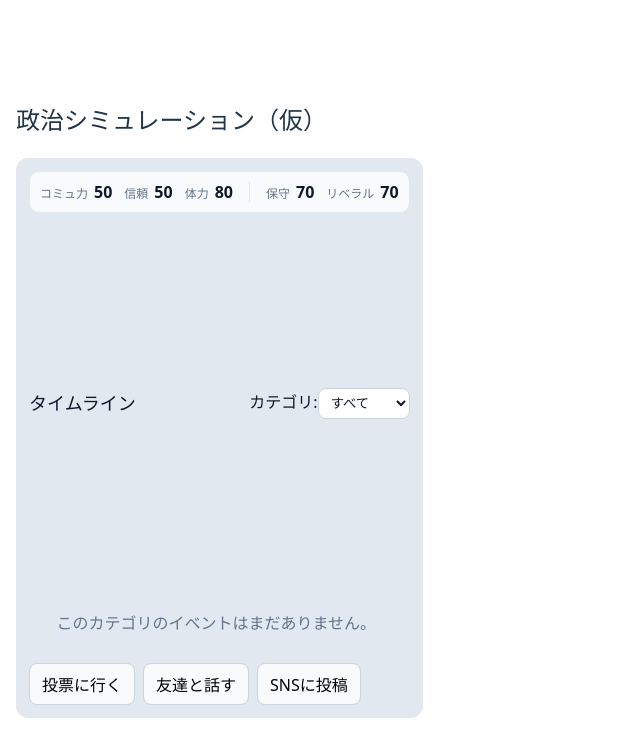
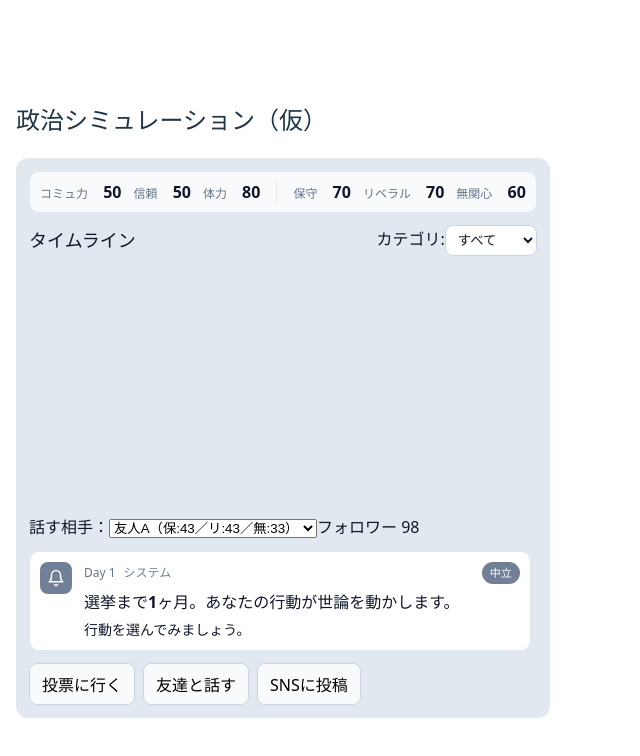
Before and after one commit to shyu-sui/political-sim-mvp, a React (Vite) app in the folder PoliticalSim/: page / in a window 1280 px wide. Shown: the top 756 px of the page, without its empty margins (0-640 px from the left). Built offline with nearby package versions, Linux system fonts and the light colour scheme.

Commit message:
STEP 60-69

```diff
--- a/PoliticalSim/src/components/TimeLine.tsx
+++ b/PoliticalSim/src/components/TimeLine.tsx
@@ -12,8 +12,48 @@ export type TimelineEvent = {
   title: string;
   description?: string;
   impact: Impact;
+  delta?: { cons?: number; lib?: number; apa?: number; followers?: number };
 };
 
+// --- 友達（NPC）関連 ---
+// 友達の政治傾向（0-100）
+type Friend = {
+  id: string;
+  name: string;
+  conservative: number;
+  liberal: number;
+  apathetic: number;
+};
+
+function randRange(min: number, max: number) {
+  return Math.floor(Math.random() * (max - min + 1)) + min;
+}
+
+function makeInitialFriends(): Friend[] {
+  return [
+    {
+      id: crypto.randomUUID(),
+      name: '友人A',
+      conservative: randRange(30, 70),
+      liberal: randRange(30, 70),
+      apathetic: randRange(20, 60),
+    },
+    {
+      id: crypto.randomUUID(),
+      name: '友人B',
+      conservative: randRange(30, 70),
+      liberal: randRange(30, 70),
+      apathetic: randRange(20, 60),
+    },
+    {
+      id: crypto.randomUUID(),
+      name: '友人C',
+      conservative: randRange(30, 70),
+      liberal: randRange(30, 70),
+      apathetic: randRange(20, 60),
+    },
+  ];
+}
 
 // 54: プレイヤーステータスの型
 type PlayerStatus = {
@@ -29,6 +69,8 @@ type PublicOpinion = {
   apathetic: number;    // 無関心
 };
 
+type NewsSpec = { title: string; desc: string; effect: Partial<PublicOpinion> };
+
 
 // 1) フィルター型を追加（'all' + 既存カテゴリ）
 type Filter = 'all' | EventCategory;
@@ -36,7 +78,16 @@ type Filter = 'all' | EventCategory;
 // 選択肢を as const で一元管理（タイポ防止）
 const FILTER_OPTIONS = ['all', 'news', 'sns', 'friend', 'action', 'system'] as const;
 
-const initialEvents: TimelineEvent[] = [/* …あなたの既存の初期イベント… */];
+const initialEvents: TimelineEvent[] = [
+  {
+    id: crypto.randomUUID(),
+    date: 'Day 1',
+    category: 'system',
+    title: '選挙まで1ヶ月。あなたの行動が世論を動かします。',
+    description: '行動を選んでみましょう。',
+    impact: 'neutral',
+  },
+];
 
 const categoryMeta: Record<
   EventCategory,
@@ -54,6 +105,12 @@ const impactColor: Record<Impact, string> = { good: '#38a169', bad: '#e53e3e', n
 
 export default function Timeline() {
   const [events, setEvents] = useState<TimelineEvent[]>(initialEvents);
+
+  // 62: 友達リスト
+  const [friends, setFriends] = useState<Friend[]>(makeInitialFriends());
+
+  // 67: SNSフォロワー
+  const [followers, setFollowers] = useState<number>(randRange(80, 150));
 
 
   // 55: ステータスを useState 管理（初期値は50基準）
@@ -84,14 +141,49 @@ export default function Timeline() {
     setFilter(v);
   };
 
+
+  const fmt0 = (n: number) => Math.round(n).toString();      // 小数点なし
+  const fmt1 = (n: number) => Number(n).toFixed(1);          // 1桁だけ見せたいとき用
+
+  // NEWS
+  const NEWS_POOL: NewsSpec[] = [
+    { title: '経済指標が改善',   desc: '市況がやや持ち直しムード。', effect: { conservative: +0.5, liberal: +0.5, apathetic: -0.5 } },
+    { title: '物価高の懸念強まる', desc: '生活実感と政府評価にギャップ。', effect: { conservative: -0.5, liberal: +0.5, apathetic: +0.5 } },
+    { title: '災害対応が迅速',     desc: '政府への信頼がわずかに上向く。', effect: { conservative: +0.8, liberal: +0.3, apathetic: -0.6 } },
+    { title: '外交会談が難航',     desc: '国際関係の先行きに不安。',     effect: { conservative: -0.6, liberal: -0.6, apathetic: +0.6 } },
+  ];
+  function maybePushNews(prob = 0.3) {
+    if (Math.random() > prob) return;
+
+    const spec = NEWS_POOL[Math.floor(Math.random() * NEWS_POOL.length)];
+
+    setOpinion((o) => ({
+      conservative: Math.max(0, Math.min(100, o.conservative + (spec.effect.conservative ?? 0))),
+      liberal:      Math.max(0, Math.min(100, o.liberal      + (spec.effect.liberal ?? 0))),
+      apathetic:    Math.max(0, Math.min(100, o.apathetic    + (spec.effect.apathetic ?? 0))),
+    }));
+
+    const date = `Day ${Math.ceil((events.length + 1) / 2)}`;
+    setEvents((prev) => [
+      {
+        id: crypto.randomUUID(),
+        date,
+        category: 'news',
+        title: spec.title,
+        description: spec.desc,
+        impact: 'neutral',
+      },
+      ...prev,
+    ]);
+  }
   const addActionEvent = (type: 'vote' | 'talk' | 'post') => {
     const date = `Day ${Math.ceil((events.length + 1) / 2)}`;
     if (type === 'vote') {
+      const deltaApa = -3;
       // ステータス/世論の変化
       setStatus((s) => ({ ...s, credibility: Math.min(100, s.credibility + 2), energy: Math.max(0, s.energy - 5) })); // ← 追加
-      setOpinion((o) => ({ ...o, apathetic: Math.max(0, o.apathetic - 3) })); // ← 追加
+      setOpinion((o) => ({ ...o, apathetic: Math.max(0, o.apathetic + deltaApa) }));
       setEvents((prev) => [
-        ...prev,
         {
           id: crypto.randomUUID(),
           date,
@@ -99,20 +191,43 @@ export default function Timeline() {
           title: '投票に行った',
           description: '自分の意思を示したことで周囲の関心がわずかに向上。',
           impact: 'good',
+          delta: { apa: deltaApa },
         },
+        ...prev,
       ]);
+      maybePushNews(); // 行動後に 30% でニュース発生
     } else if (type === 'talk') {
+      // 選択UIで先頭の友達が「話す相手」
+      const target = friends[0] ?? friends[Math.floor(Math.random() * friends.length)];
+      if (!target) return;
+
+      // 変化量（±1 or ±2）／無関心は下がりやすい
+      const swing = () => (Math.random() < 0.5 ? -1 : 1) * (Math.random() < 0.7 ? 1 : 2);
+      const deltaCons = swing();
+      const deltaLib  = swing();
+      const deltaApa  = -1;
+
+      const updated = {
+        ...target,
+        conservative: Math.max(0, Math.min(100, target.conservative + deltaCons)),
+        liberal:      Math.max(0, Math.min(100, target.liberal + deltaLib)),
+        apathetic:    Math.max(0, Math.min(100, target.apathetic + deltaApa)),
+      };
+
+      // 友達リストを更新
+      setFriends(prev => prev.map(f => (f.id === target.id ? updated : f)));
+
+      // 世論への伝播（係数0.2）
+      const spread = 0.2;
+      setOpinion(o => ({
+        conservative: Math.max(0, Math.min(100, o.conservative + spread * deltaCons)),
+        liberal:      Math.max(0, Math.min(100, o.liberal      + spread * deltaLib)),
+        apathetic:    Math.max(0, Math.min(100, o.apathetic    + spread * deltaApa)),
+      }));
+
+      // ステータス
       setStatus((s) => ({ ...s, comm: Math.min(100, s.comm + 3), energy: Math.max(0, s.energy - 3) })); // ← 追加
-      // 友人と議論すると保守/リベラルが双方微動、無関心が少し減る
-      setOpinion((o) => ({
-        ...o,
-        conservative: Math.min(100, o.conservative + (Math.random() < 0.5 ? 1 : 0)),
-        liberal: Math.min(100, o.liberal + (Math.random() < 0.5 ? 1 : 0)),
-        apathetic: Math.max(0, o.apathetic - 1),
-      })); // ← 追加
-
       setEvents((prev) => [
-        ...prev,
         {
           id: crypto.randomUUID(),
           date,
@@ -120,34 +235,54 @@ export default function Timeline() {
           title: '友達と話した',
           description: '友達の政治傾向が少し変化。世論にも微細な波紋。',
           impact: 'neutral',
+          delta: { cons: deltaCons, lib: deltaLib, apa: deltaApa },
         },
+        ...prev,
       ]);
+      maybePushNews(); // 行動後に 30% でニュース発生
     } else {
       const bad = Math.random() < 0.15;
+
+      // フォロワー増減（-5〜-30 / +10〜+40）
+      const deltaFollowers = bad
+        ? - (5 + Math.floor(Math.random() * 26))
+        :   (10 + Math.floor(Math.random() * 31));
+      setFollowers(n => Math.max(0, n + deltaFollowers));
+
+      // 影響倍率（1.0 + followers * 0.0005, 上限2.5）
+      const influenceMul = Math.min(2.5, 1.0 + (followers * 0.0005));
+
+      // 世論へ反映（倍率込）
+      setOpinion((o) => ({
+        conservative: Math.max(0, Math.min(100, o.conservative + (bad ? 0.5 : 0)   * influenceMul)),
+        liberal:      Math.max(0, Math.min(100, o.liberal      + (bad ? -0.5 : 1) * influenceMul)),
+        apathetic:    Math.max(0, Math.min(100, o.apathetic    + (bad ? 1 : -0.5) * influenceMul)),
+      }));
+
+      // ステータス
       setStatus((s) => ({
         ...s,
         comm: Math.min(100, s.comm + (bad ? -2 : 2)),
         credibility: Math.min(100, Math.max(0, s.credibility + (bad ? -4 : 1))),
         energy: Math.max(0, s.energy - 2),
-      })); // ← 追加
-      setOpinion((o) => ({
-        ...o,
-        liberal: Math.min(100, o.liberal + (bad ? -1 : 2)),
-        conservative: Math.min(100, o.conservative + (bad ? 1 : 0)),
-        apathetic: Math.max(0, o.apathetic + (bad ? 2 : -1)),
-      })); // ← 追加
+      }));
 
+      // ログ（先頭）
       setEvents((prev) => [
-        ...prev,
         {
           id: crypto.randomUUID(),
           date,
           category: 'sns',
           title: 'SNSに投稿した',
-          description: 'フォロワーがわずかに増加。稀に炎上の可能性。',
-          impact: Math.random() < 0.15 ? 'bad' : 'good',
+          description: bad
+            ? '炎上。フォロワーが減少し、信頼低下・関心後退。'
+            : '反響あり。フォロワーが増加し、関心が少し高まった。',
+          impact: bad ? 'bad' : 'good',
+          delta: { followers: deltaFollowers },
         },
+        ...prev,
       ]);
+      maybePushNews(); // 行動後に 30% でニュース発生
     }
   };
 
@@ -157,24 +292,24 @@ export default function Timeline() {
     {/* ステータスバー */}
       <div className="tl-statusbar">
         <div className="tl-stat">
-          <span>コミュ力</span><strong>{status.comm}</strong>
+          <span>コミュ力</span><strong>{fmt0(status.comm)}</strong>
         </div>
         <div className="tl-stat">
-          <span>信頼</span><strong>{status.credibility}</strong>
+          <span>信頼</span><strong>{fmt0(status.credibility)}</strong>
         </div>
         <div className="tl-stat">
-          <span>体力</span><strong>{status.energy}</strong>
+          <span>体力</span><strong>{fmt0(status.energy)}</strong>
         </div>
         <div className="tl-divider" />
         <div className="tl-stat">
-          <span>保守</span><strong>{opinion.conservative}</strong>
+          <span>保守</span><strong>{fmt0(opinion.conservative)}</strong>
         </div>
         <div className="tl-stat">
-          <span>リベラル</span><strong>{opinion.liberal}</strong>
+          <span>リベラル</span><strong>{fmt0(opinion.liberal)}</strong>
         </div>
-        {/* <div className="tl-stat">
-          <span>無関心</span><strong>{opinion.apathetic}</strong>
-        </div> */}
+        <div className="tl-stat">
+          <span>無関心</span><strong>{fmt0(opinion.apathetic)}</strong>
+        </div>
       </div>
       {/* ヘッダー / フィルター */}
       <div className="tl-header">
@@ -201,6 +336,33 @@ export default function Timeline() {
         </div>
       </div>
 
+      {/* 友達選択（簡易） */}
+      <div className="tl-friendsbar">
+        <span>話す相手：</span>
+        <select
+          value={friends[0]?.id ?? ''}
+          onChange={(e) => {
+            // 1人目に選んだ友達を前に寄せる簡易の実装（最前にいる相手が「既定」扱い）
+            const id = e.currentTarget.value;
+            setFriends((prev) => {
+              const idx = prev.findIndex((f) => f.id === id);
+              if (idx <= 0) return prev;
+              const copy = [...prev];
+              const [picked] = copy.splice(idx, 1);
+              return [picked, ...copy];
+            });
+          }}
+        >
+          {friends.map((f) => (
+            <option key={f.id} value={f.id}>
+              {f.name}（保:{f.conservative}／リ:{f.liberal}／無:{f.apathetic}）
+            </option>
+          ))}
+        </select>
+        <span className="tl-followers">フォロワー {followers}</span>
+      </div>
+
+
       {/* 73: スクロール領域 */}
       <div className="tl-list">
         {filtered.map((ev) => {
@@ -223,7 +385,12 @@ export default function Timeline() {
                     title={`影響度: ${impactLabel[ev.impact]}`}
                   >
                     {impactLabel[ev.impact]}
+                    {ev.delta?.cons ? ` 保${ev.delta.cons > 0 ? '+' : ''}${ev.delta.cons}` : ''}
+                    {ev.delta?.lib ? ` リ${ev.delta.lib > 0 ? '+' : ''}${ev.delta.lib}` : ''}
+                    {ev.delta?.apa ? ` 無${ev.delta.apa > 0 ? '+' : ''}${ev.delta.apa}` : ''}
+                    {ev.delta?.followers ? ` F${ev.delta.followers > 0 ? '+' : ''}${ev.delta.followers}` : ''}
                   </span>
+
                 </div>
                 <div className="tl-title-row">{ev.title}</div>
                 {ev.description && <div className="tl-desc">{ev.description}</div>}
--- a/PoliticalSim/src/components/timeline.css
+++ b/PoliticalSim/src/components/timeline.css
@@ -16,12 +16,18 @@
   max-width: 100%;
   box-sizing: border-box; /* ← padding/border を幅に含める */
 
+  /* ★ ここで全体を「上寄せ」に */
+  align-content: start;   /* グリッド内の余白配分を上側へ */
+  justify-content: stretch;
+
 }
 
 .tl-header {
   display: flex;
   justify-content: space-between;
   align-items: center;
+  align-self: start;
+  margin-top: 0;
 }
 
 .tl-title {
@@ -42,6 +48,9 @@
   display: flex;
   flex-direction: column;
   gap: 10px;
+  min-height: 0;
+  align-content: flex-start;
+  justify-content: flex-start;
 }
 
 /* 個々のカード */
@@ -139,7 +148,19 @@
 }
 .tl-stat { display: flex; gap: 6px; align-items: baseline; }
 .tl-stat span { color: #64748b; font-size: 12px; }
-.tl-stat strong { font-size: 16px; }
+.tl-stat strong {
+  font-size: 16px;
+
+  font-variant-numeric: tabular-nums;  /* 等幅数字（対応ブラウザなら有効） */
+  font-feature-settings: 'tnum';
+  display: inline-block;
+  width: 3ch;                          /* 0〜100 を3桁ぶん確保（必要なら 4ch） */
+  text-align: right;
+  white-space: nowrap;                 /* 改行させない */
+  overflow: hidden;                    /* はみ出し防止 */
+  text-overflow: ellipsis;             /* まれに長い場合の保険 */
+
+}
 .tl-divider { width: 1px; height: 20px; background: #e2e8f0; margin: 0 4px; }
 
 
@@ -147,6 +168,9 @@
 .tl-container,
 .tl-item,
 .tl-statusbar {
+  /* overflow-x: hidden; */
+  flex-wrap: wrap;         /* 画面が極端に狭い時は折り返して保護 */
+  gap: 12px;
   color: #0f172a; /* テキストを濃いグレーに */
 }
 
```
